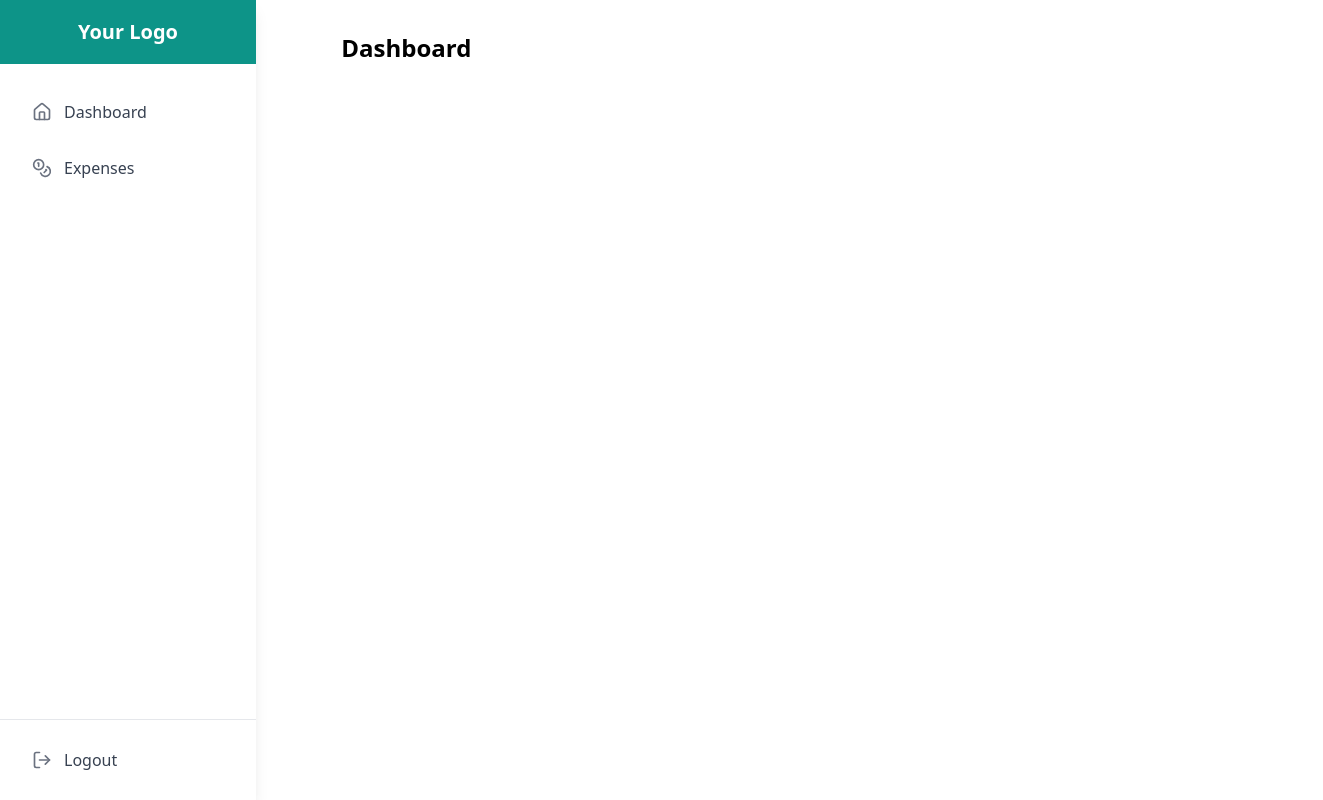
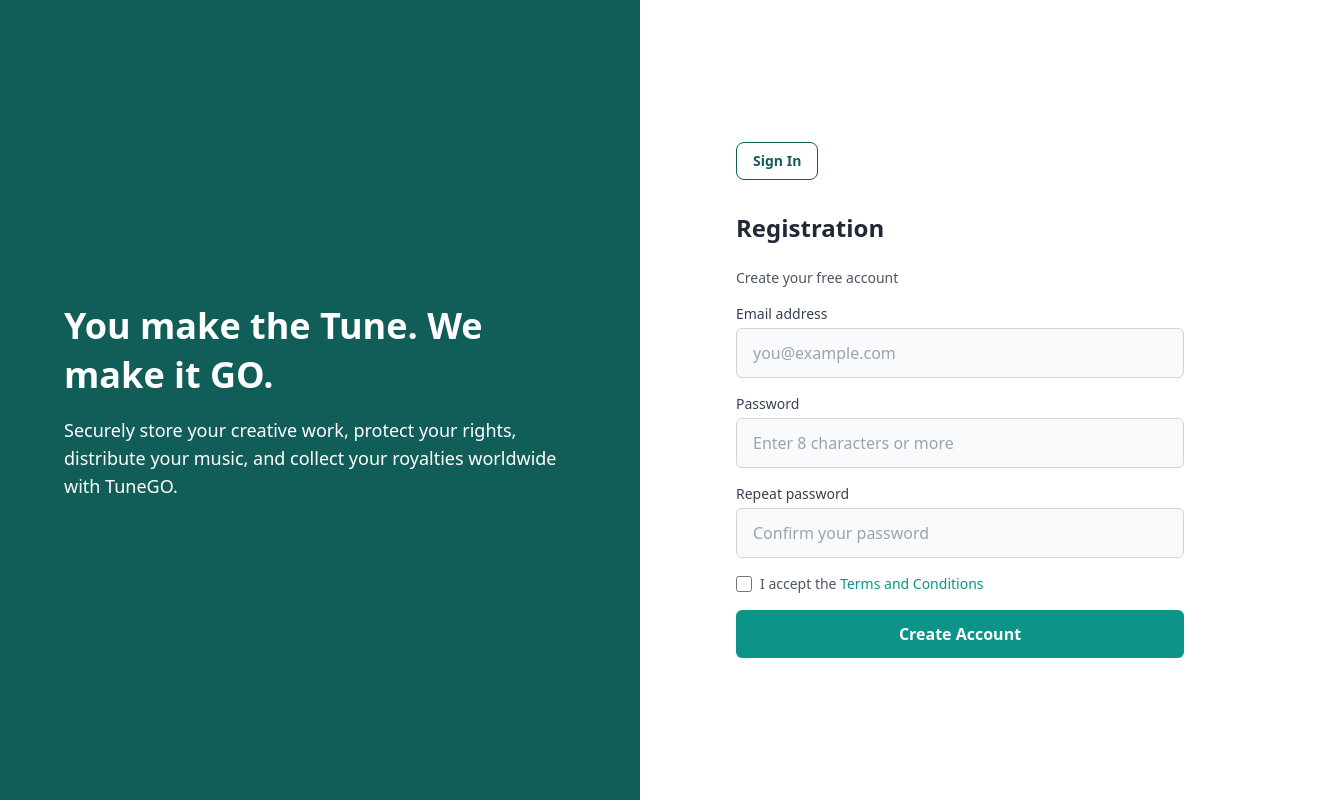
Before and after one commit to IAP-Intake-01/personal-expense-tracker-web-Shanilka, a React (Vite) app: page /register in a window 1280 px wide. Shown: the whole page, 1323 px wide, since content can reach past the window. Built offline with nearby package versions, Linux system fonts and the light colour scheme.

Commit message:
add axios test api

```diff
--- a/src/App.jsx
+++ b/src/App.jsx
@@ -10,7 +10,7 @@
 
 function App() {
 
-  const [login, setLogin] = useState(true)
+  const [login, setLogin] = useState(false)
 
   return (
     // <Router>
--- a/src/pages/registerPage/RegisterPage.jsx
+++ b/src/pages/registerPage/RegisterPage.jsx
@@ -1,6 +1,40 @@
-import React from 'react'
+import React, { useState } from 'react'
 
 function RegisterPage() {
+
+    const [userdata, setUserData] = useState({
+        email: '',
+        password: '',
+        conformePassword: ''
+    });
+
+    const handleInputChange = (e) => {
+        const { id, value } = e.target;
+        setUserData({ ...userdata, [id]: value });
+    };
+
+    const handleSubmit = async (e) => {
+        e.prevendDefult();
+
+        if (userdata.password !== userdata.conformePassword) {
+            setError('Passwords do not match');
+            return;
+        }
+
+        try {
+            const response = await axios.post('https:', {
+                email: userdata.email,
+                password: userdata.password,
+                conformpassword: userdata.conformePassword
+            });
+            // alert('Form Submitted')
+            console.log(response.data)
+        } catch (error) {
+            alert('Error SingUp')
+            setError('Faild to sing up. Please try Again')
+        }
+    };
+
     return (
         <div className="flex flex-col md:flex-row min-h-screen bg-gray-100">
             {/* Left Side - Marketing Section */}
@@ -25,7 +59,7 @@
                     <h2 className="text-2xl font-bold text-gray-800 mb-6">Registration</h2>
                     <p className="text-sm text-gray-600 mb-4">Create your free account</p>
 
-                    <form className="space-y-4">
+                    <form className="space-y-4" onSubmit={handleSubmit}>
                         <div>
                             <label className="block text-sm font-medium text-gray-700">Email address</label>
                             <input
@@ -33,11 +67,14 @@
                                 className="w-full px-4 py-3 mt-1 text-gray-900 bg-gray-50 border border-gray-300 rounded-md focus:outline-none focus:ring-2 focus:ring-teal-200"
                                 placeholder="you@example.com"
                                 required
+                                onChange={handleInputChange}
                             />
                         </div>
                         <div>
                             <label className="block text-sm font-medium text-gray-700">Password</label>
                             <input
+                                // value={userdata.password}
+                                onChange={handleInputChange}
                                 type="password"
                                 className="w-full px-4 py-3 mt-1 text-gray-900 bg-gray-50 border border-gray-300 rounded-md focus:outline-none focus:ring-2 focus:ring-teal-200"
                                 placeholder="Enter 8 characters or more"
@@ -47,6 +84,8 @@
                         <div>
                             <label className="block text-sm font-medium text-gray-700">Repeat password</label>
                             <input
+                                // value={userdata.conformePassword}
+                                onChange={handleInputChange}
                                 type="password"
                                 className="w-full px-4 py-3 mt-1 text-gray-900 bg-gray-50 border border-gray-300 rounded-md focus:outline-none focus:ring-2 focus:ring-teal-200"
                                 placeholder="Confirm your password"
```
